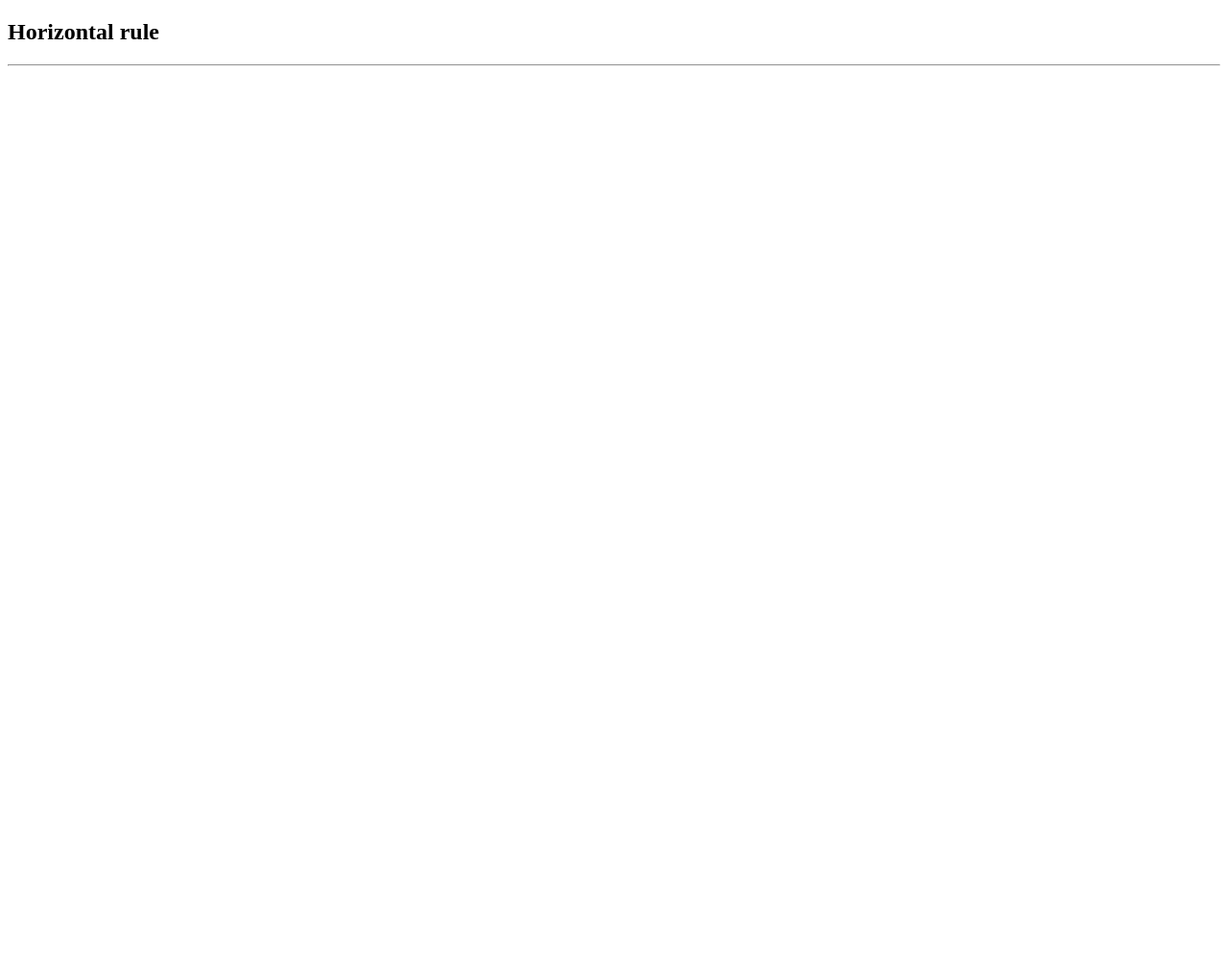
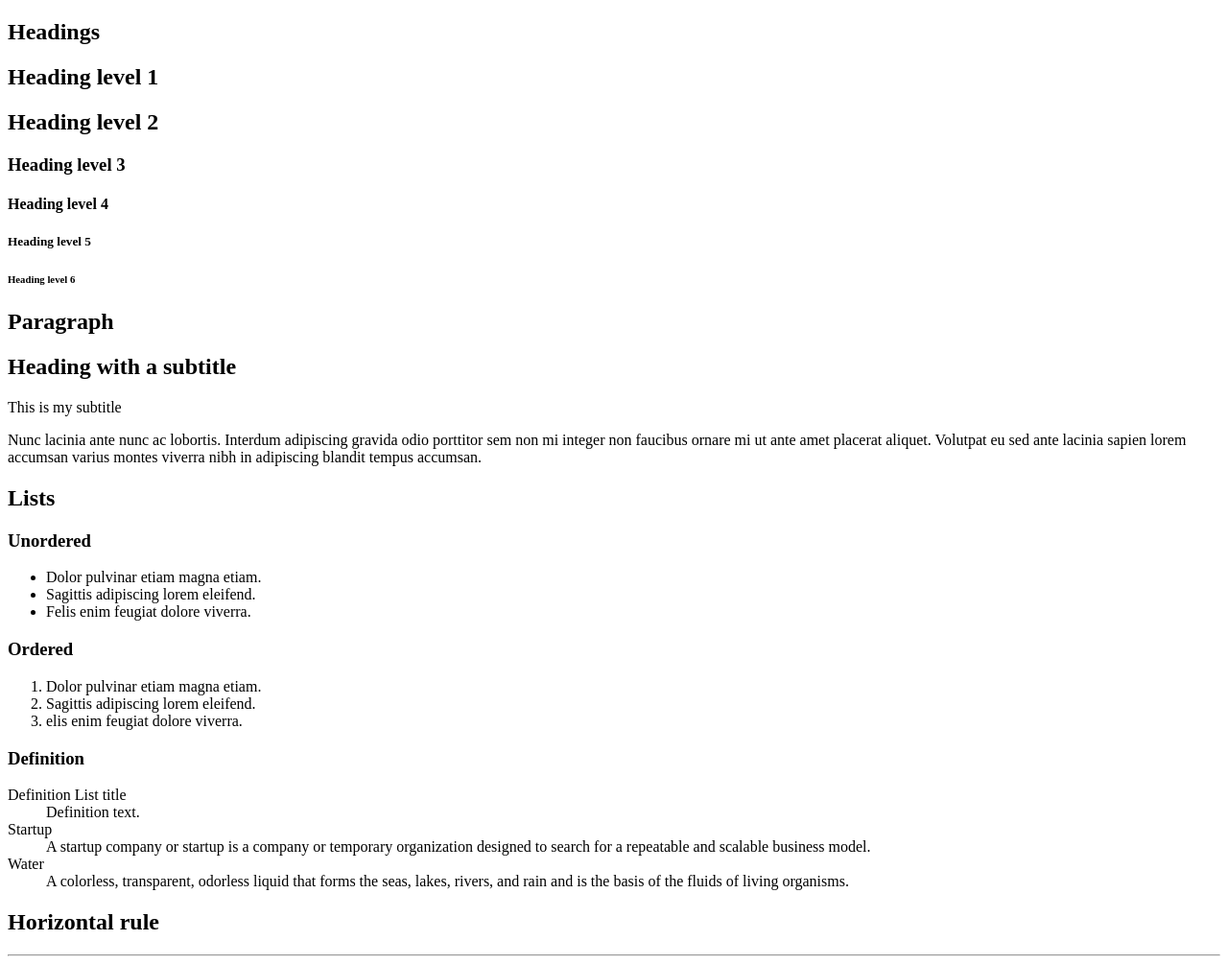
Before and after one commit to pkonsomu2020/alx-frontend, a plain HTML site: page 0x00-html_advanced/28-styleguide.html in a window 1280 px wide. Shown: the whole page at 96% size. Before the commit the page ends 800 px from the top, so only its background shows below. Drawn offline with Linux system fonts and the light colour scheme.

Commit message:
Update 28-styleguide.html

```diff
--- a/0x00-html_advanced/28-styleguide.html
+++ b/0x00-html_advanced/28-styleguide.html
@@ -1,15 +1,87 @@
 <!DOCTYPE html>
-<html>
+<html lang="en" dir="ltr">
     <head>
         <meta charset="utf-8">
-    <meta name="viewport" content="width=device-width, initial-scale=1.0, viewport-fit=cover">
+        <meta name="viewport" content="width=device-width, initial-scale=1, viewport-fit=cover">
         <title>Styleguide - Techium</title>
-    <!-- Add other head content or stylesheets here if needed -->
+        <meta name="description" content="Techium is a digital agency">
+        <link rel="icon" type="image/x-icon" href="./favicon.ico">
+        <link rel="icon" type="image/png" href="./favicon-32x32.png">
     </head>
     <body>
 
-    <!-- Rest of the content for the styleguide (same as 26-styleguide.html) -->
-    <!-- ... -->
+        <header>
+        </header>
+
+        <main>
+
+            <!-- +++++ Headings +++++ -->
+            <section>
+
+                <header>
+                    <h2>Headings</h2>
+                </header>
+
+                <h1>Heading level 1</h1>
+                <h2>Heading level 2</h2>
+                <h3>Heading level 3</h3>
+                <h4>Heading level 4</h4>
+                <h5>Heading level 5</h5>
+                <h6>Heading level 6</h6>
+
+            </section>
+
+            <!-- +++++ Paragraph +++++ -->
+            <section>
+
+                <header>
+                    <h2>Paragraph</h2>
+                </header>
+
+                <h2>Heading with a subtitle</h2>
+                <p>This is my subtitle</p>
+                <p>Nunc lacinia ante nunc ac lobortis. Interdum adipiscing gravida odio porttitor sem non mi integer non faucibus ornare mi ut ante amet placerat aliquet. Volutpat eu sed ante lacinia sapien lorem accumsan varius montes viverra nibh in adipiscing blandit tempus accumsan.</p>
+
+            </section>
+
+            <!-- +++++ Lists +++++ -->
+            <section>
+
+                <header>
+                    <h2>Lists</h2>
+                </header>
+
+                <div>
+
+                    <h3>Unordered</h3>
+                    <ul>
+                        <li>Dolor pulvinar etiam magna etiam.</li>
+                        <li>Sagittis adipiscing lorem eleifend.</li>
+                        <li>Felis enim feugiat dolore viverra.</li>
+                    </ul>
+
+                    <h3>Ordered</h3>
+                    <ol>
+                        <li>Dolor pulvinar etiam magna etiam.</li>
+                        <li>Sagittis adipiscing lorem eleifend.</li>
+                        <li>elis enim feugiat dolore viverra.</li>
+                    </ol>
+
+                    <h3>Definition</h3>
+                    <dl>
+                        <dt>Definition List title</dt>
+                        <dd>Definition text.</dd>
+
+                        <dt>Startup</dt>
+                        <dd>A startup company or startup is a company or temporary organization designed to search for a repeatable and scalable business model.</dd>
+
+                        <dt>Water</dt>
+                        <dd>A colorless, transparent, odorless liquid that forms the seas, lakes, rivers, and rain and is the basis of the fluids of living organisms.</dd>
+                    </dl>
+
+                </div>
+
+            </section>
 
             <!-- Horizontal rule -->
             <section>
@@ -21,5 +93,10 @@
                 </div>
             </section>
 
+        </main>
+
+        <footer>
+        </footer>
+
     </body>
 </html>
```
Lines whose indentation alone changed are shown as unchanged.
